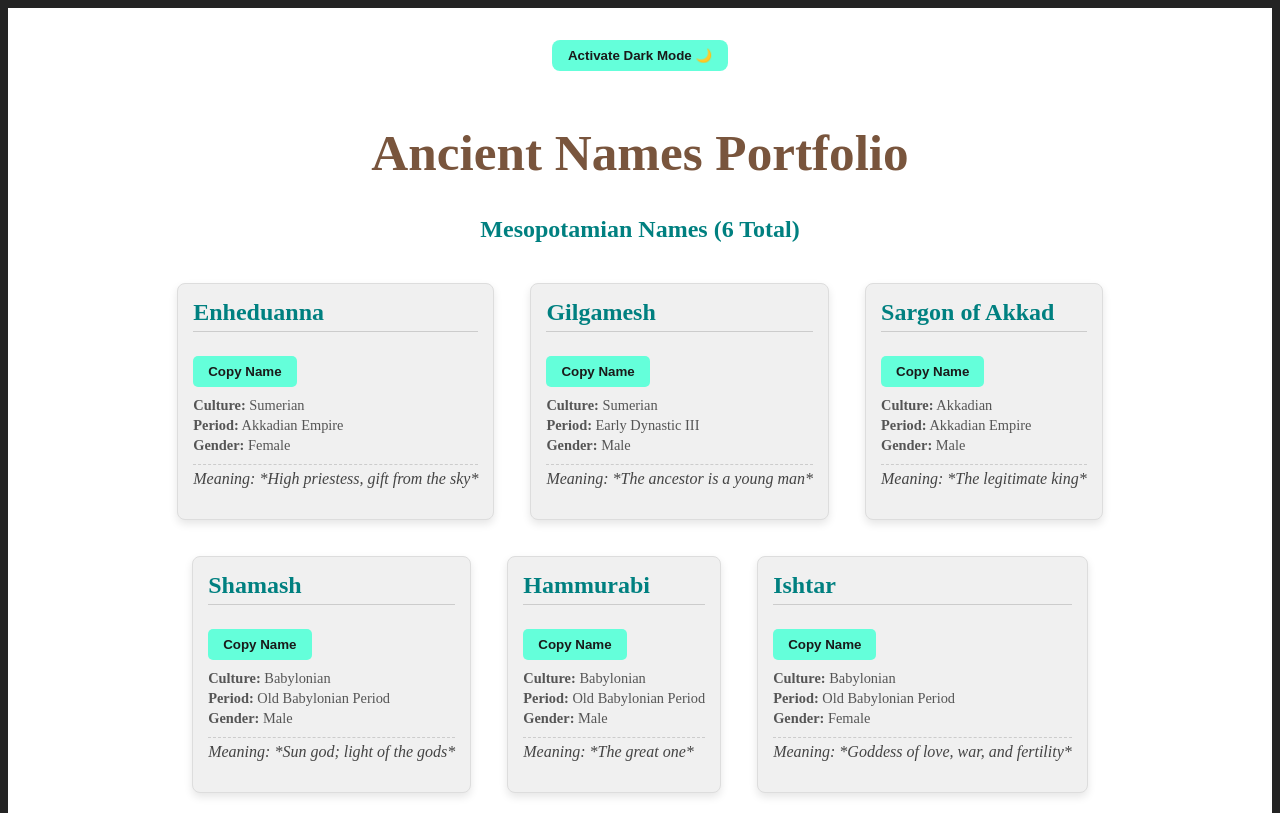
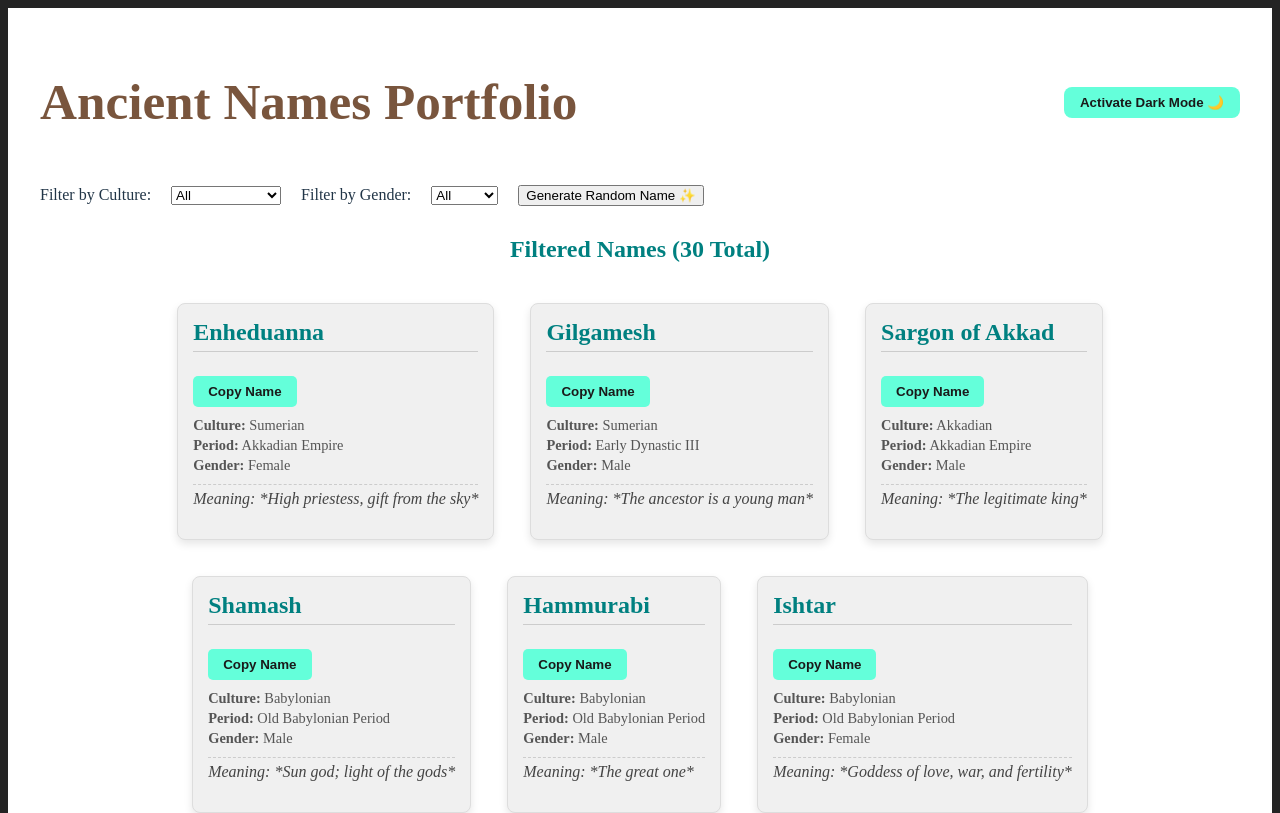
Before and after one commit to sangitamahanti/Ancient-Names-Portfolio, a React (Vite) app: page / in a window 1280 px wide. Shown: the top 813 px of the page. Built offline with nearby package versions, Linux system fonts and the light colour scheme.

Commit message:
feat: Final app features (filters, random generator) deployed

```diff
--- a/src/App.jsx
+++ b/src/App.jsx
@@ -1,59 +1,150 @@
 import allNames from './data/index.js';
 import './App.css';
 import NameCard from './components/NameCard.jsx';
-import React, { useState, useEffect } from 'react'; // <--- Import useState and useEffect
+import React, { useState, useEffect } from 'react';
 
 function App() {
-  // 1. Initialize theme state. Default to 'light' since that's what's currently showing.
+  // 1. STATE DEFINITIONS
+
+  // Existing Theme State
   const [theme, setTheme] = useState('light');
 
-  // 2. useEffect to update the body class whenever the theme changes
+  // 💡 NEW FILTER STATES
+  const [selectedCulture, setSelectedCulture] = useState('All');
+  const [selectedGender, setSelectedGender] = useState('All');
+
+  // 💡 NEW RANDOM NAME STATE
+  const [randomName, setRandomName] = useState(null);
+
+  // -------------------------------------------------------------
+  // 2. DATA PROCESSING & LOGIC
+
+  // Flatten the data into a single array for filtering and counting
+  const ALL_NAMES_FLAT = Object.values(allNames).flat();
+  const totalEntries = ALL_NAMES_FLAT.length; // Now correctly defined once
+
+  // Generate Unique Filter Options
+  const uniqueCultures = [
+    'All',
+    // Get keys (cultures), then capitalize the first letter for display
+    ...Object.keys(allNames).map(key => key.charAt(0).toUpperCase() + key.slice(1))
+  ];
+  const uniqueGenders = [
+    'All',
+    // Get unique genders from the flattened list
+    ...new Set(ALL_NAMES_FLAT.map(name => name.gender))
+  ];
+
+  // FILTERING LOGIC
+  const filteredNames = ALL_NAMES_FLAT.filter(name => {
+    // 1. Culture Check (Convert selectedCulture to lowercase for matching data keys)
+    const cultureKey = selectedCulture.toLowerCase();
+    const cultureMatch = selectedCulture === 'All' || name.culture.toLowerCase() === cultureKey;
+
+    // 2. Gender Check
+    const genderMatch = selectedGender === 'All' || name.gender === selectedGender;
+
+    return cultureMatch && genderMatch;
+  });
+
+  // 💡 RANDOM GENERATOR FUNCTION
+  const generateRandomName = () => {
+    if (filteredNames.length === 0) {
+      setRandomName({ name: "No Names Found", culture: "Check Filters", gender: "" });
+      return;
+    }
+
+    const randomIndex = Math.floor(Math.random() * filteredNames.length);
+    setRandomName(filteredNames[randomIndex]);
+  };
+
+  // -------------------------------------------------------------
+  // 3. EFFECTS & HANDLERS
+
+  // Existing useEffect for theme
   useEffect(() => {
-    // Remove all theme classes and add the current one
     document.body.classList.remove('dark-mode', 'light-mode');
     document.body.classList.add(`${theme}-mode`);
   }, [theme]);
 
-  // Function to switch the theme
+  // Existing function to switch the theme
   const toggleTheme = () => {
     setTheme((prevTheme) => (prevTheme === 'light' ? 'dark' : 'light'));
   };
 
-  const civilizations = Object.values(allNames);
-  const totalEntries = civilizations.reduce((total, namesArray) => total + namesArray.length, 0);
+  // -------------------------------------------------------------
+  // 4. RENDER FUNCTION
 
   const buttonText = theme === 'light' ? 'Activate Dark Mode 🌙' : 'Activate Light Mode ☀️';
 
   return (
     <div className="App">
 
-      {/* ------------------ THEME TOGGLE BUTTON ------------------ */}
-      <button onClick={toggleTheme} className="theme-toggle-button" style={{ marginBottom: '20px' }}>
-        {buttonText}
-      </button>
+      {/* ------------------ NEW HEADER, TOGGLE, FILTERS, AND BUTTON ------------------ */}
+      <div style={{ display: 'flex', justifyContent: 'space-between', alignItems: 'center', marginBottom: '20px' }}>
+          <h1>Ancient Names Portfolio</h1>
+          <button onClick={toggleTheme} className="theme-toggle-button">
+            {buttonText}
+          </button>
+      </div>
 
-      <h1>Ancient Names Portfolio</h1>
+      <div className="filter-controls" style={{ display: 'flex', gap: '20px', marginBottom: '30px', alignItems: 'center' }}>
 
-      {/* ------------------ DYNAMICALLY RENDER ALL SECTIONS ------------------ */}
-      {Object.keys(allNames).map((cultureKey) => {
-        const namesList = allNames[cultureKey];
-        const cultureTitle = cultureKey.charAt(0).toUpperCase() + cultureKey.slice(1);
+        {/* Culture Filter */}
+        <label htmlFor="culture-select">Filter by Culture:</label>
+        <select
+          id="culture-select"
+          value={selectedCulture}
+          onChange={(e) => setSelectedCulture(e.target.value)}
+        >
+          {uniqueCultures.map(culture => (
+            <option key={culture} value={culture}>
+              {culture}
+            </option>
+          ))}
+        </select>
 
-        return (
-          <div key={cultureKey}>
-            {/* The h2 style will be controlled by App.css for theme consistency */}
-            <h2>{cultureTitle} Names ({namesList.length} Total)</h2>
-            <div className="name-cards"> {/* Using your class from App.css */}
-              {namesList.map((nameData) => (
-                <NameCard key={nameData.name} nameData={nameData} />
-              ))}
-            </div>
+        {/* Gender Filter */}
+        <label htmlFor="gender-select">Filter by Gender:</label>
+        <select
+          id="gender-select"
+          value={selectedGender}
+          onChange={(e) => setSelectedGender(e.target.value)}
+        >
+          {uniqueGenders.map(gender => (
+            <option key={gender} value={gender}>
+              {gender}
+            </option>
+          ))}
+        </select>
+
+        {/* Random Button */}
+        <button onClick={generateRandomName} className="generate-button">
+          Generate Random Name ✨
+        </button>
+      </div>
+
+      {/* ------------------ RANDOM NAME DISPLAY ------------------ */}
+      {randomName && (
+        <div className="random-name-display" style={{ marginBottom: '30px' }}>
+          <h2>Your Random Name:</h2>
+          <div className="name-cards">
+            <NameCard key={randomName.name} nameData={randomName} />
           </div>
-        );
-      })}
+        </div>
+      )}
+
+      {/* ------------------ DYNAMICALLY RENDER FILTERED LIST ------------------ */}
+      <h2>Filtered Names ({filteredNames.length} Total)</h2>
+      <div className="name-cards">
+        {/* IMPORTANT: This now renders the filtered list instead of the grouped list */}
+        {filteredNames.map((nameData) => (
+          <NameCard key={nameData.name} nameData={nameData} />
+        ))}
+      </div>
 
       <p style={{ marginTop: '20px' }}>
-        This portfolio currently features {totalEntries} entries.
+        This portfolio currently features {totalEntries} total entries.
       </p>
     </div>
   );
```
Also changed, not shown: 2 other files (tests, documents, lock files or other folders).
